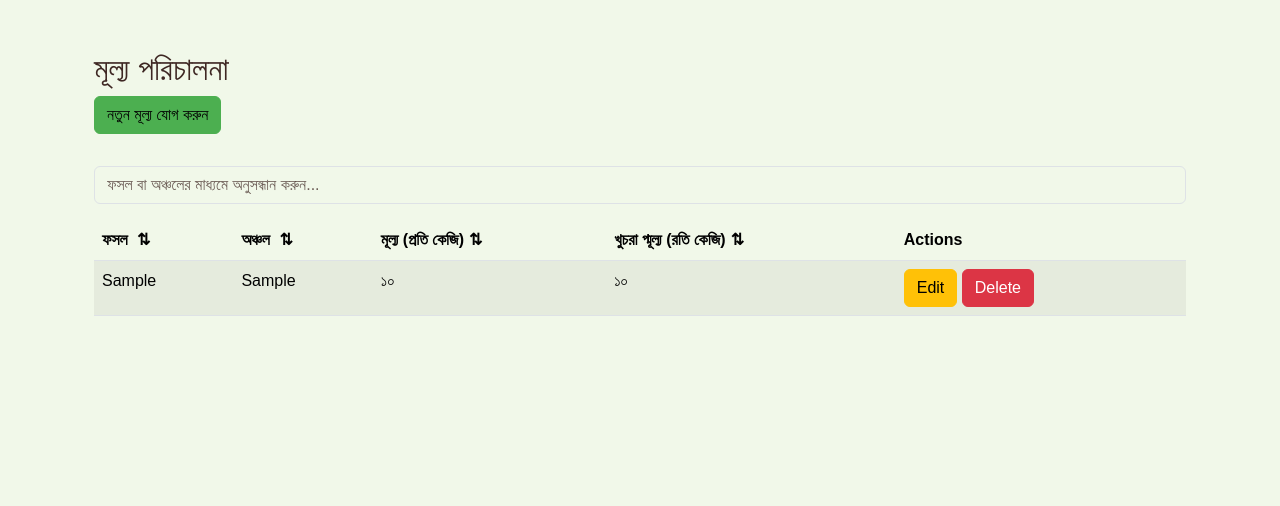
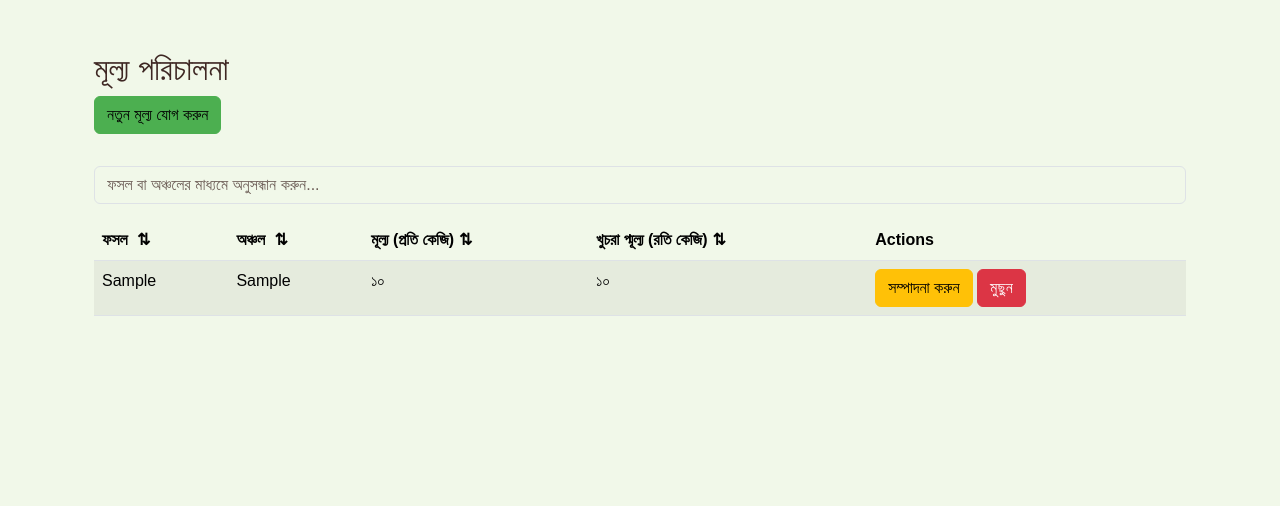
Before and after one commit to shadmansaleh/Krishi-DibaNishi, a Flask app: page /admin/price_management in a window 1280 px wide. Shown: the part 62-568 px from the top of the page. Run offline with Flask 3, Linux system fonts and the light colour scheme; the visitor is signed in with stand-in values (Sample User, id 1); tables that the repository leaves empty hold one stand-in row (values such as "Sample post"); some libraries are stand-ins or nearby versions; some web fonts are replaced.

Commit message:
some more translation in price admin page

```diff
--- a/app/templates/layouts/base.html
+++ b/app/templates/layouts/base.html
@@ -14,6 +14,7 @@
   <!--       rel="stylesheet" -->
   <!--       integrity="sha384-QWTKZyjpPEjISv5WaRU9OFeRpok6YctnYmDr5pNlyT2bRjXh0JMhjY6hW+ALEwIH" -->
   <!--       crossorigin="anonymous"> -->
+
 
   <link rel="stylesheet" href="/static/css/bootstrap_custom.css">
   <!--
--- a/app/templates/pages/admin/price_management.html
+++ b/app/templates/pages/admin/price_management.html
@@ -164,8 +164,8 @@
                             <td>${convertToBanglaNumbers(price.price_per_kg)}</td>
                             <td>${convertToBanglaNumbers(price.price_per_kg_retail)}</td>
                             <td>
-                                <button class="btn btn-warning edit-btn" data-id="${price.id}">Edit</button>
-                                <button class="btn btn-danger delete-btn" data-id="${price.id}">Delete</button>
+                                <button class="btn btn-warning edit-btn" data-id="${price.id}"> সম্পাদনা করুন </button>
+                                <button class="btn btn-danger delete-btn" data-id="${price.id}"> মুছুন </button>
                             </td>
                         </tr>
                     `);
```
